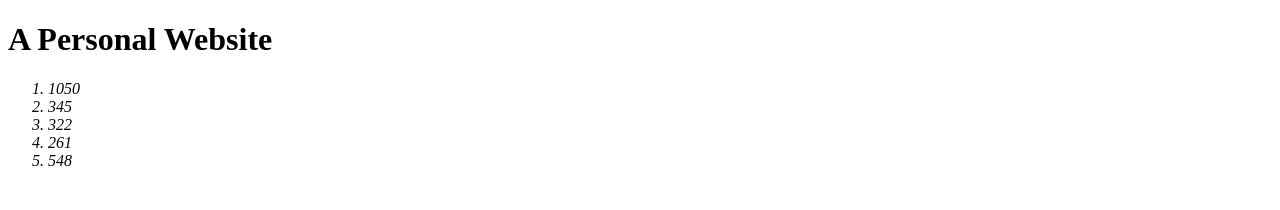
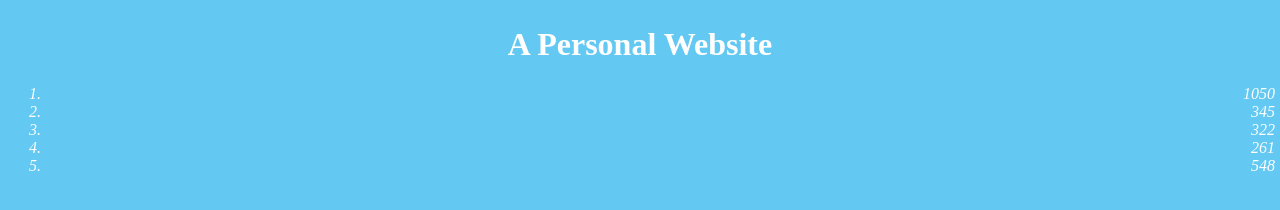
Before and after one commit to dllicious/dllicious.github.io, a plain HTML site: page index.html in a window 1280 px wide. Drawn offline with Linux system fonts and the light colour scheme.

Commit message:
updating the dummy page with some color (3.6.2023)

```diff
--- a/index.html
+++ b/index.html
@@ -2,9 +2,10 @@
 <html lang="en-US">
     <head>
         <title>Loading...</title>
+        <link rel="stylesheet" href="style.css">
     </head>
     <body>
-        <h1>A Personal Website</h1>
-        <i><ol><li>1050</li><li>345</li><li>322</li><li>261</li><li>548</li></ol></i>
+        <h1 id="title">A Personal Website</h1>
+        <i id="board"><ol><li>1050</li><li>345</li><li>322</li><li>261</li><li>548</li></ol></i>
     </body>
 </html>
--- /dev/null
+++ b/style.css
@@ -0,0 +1,14 @@
+body {
+    margin: 0;
+    padding: 5px;
+    color: #fff;
+    background-color: #63C8F2;
+    font-family: 'Times New Roman', Times, serif;
+}
+
+#title{
+    text-align: center;
+}
+#board {
+    text-align: end;
+}
```
